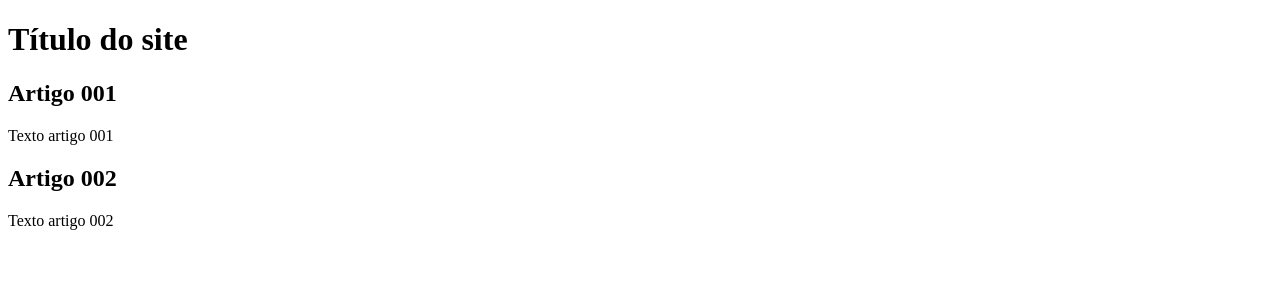
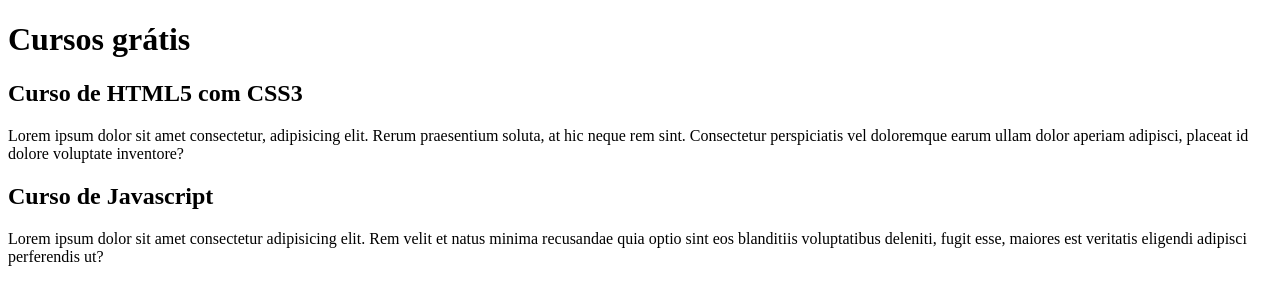
Before and after one commit to EdneyLeandro/projeto-site, a plain HTML site: page index.html in a window 1280 px wide. Drawn offline with Linux system fonts and the light colour scheme.

Commit message:
Comecei a escrever o conteúdo

```diff
--- a/index.html
+++ b/index.html
@@ -8,15 +8,15 @@
 <body>
     <main>
         <header>
-            <h1>Título do site</h1>
+            <h1>Cursos grátis</h1>
         </header>
         <article>
-            <h2>Artigo 001</h2>
-            <p>Texto artigo 001</p>
+            <h2>Curso de HTML5 com CSS3</h2>
+            <p>Lorem ipsum dolor sit amet consectetur, adipisicing elit. Rerum praesentium soluta, at hic neque rem sint. Consectetur perspiciatis vel doloremque earum ullam dolor aperiam adipisci, placeat id dolore voluptate inventore?</p>
         </article>
         <article>
-            <h2>Artigo 002</h2>
-            <p>Texto artigo 002</p>
+            <h2>Curso de Javascript</h2>
+            <p>Lorem ipsum dolor sit amet consectetur adipisicing elit. Rem velit et natus minima recusandae quia optio sint eos blanditiis voluptatibus deleniti, fugit esse, maiores est veritatis eligendi adipisci perferendis ut?</p>
         </article>
     </main>
 </body>
```
